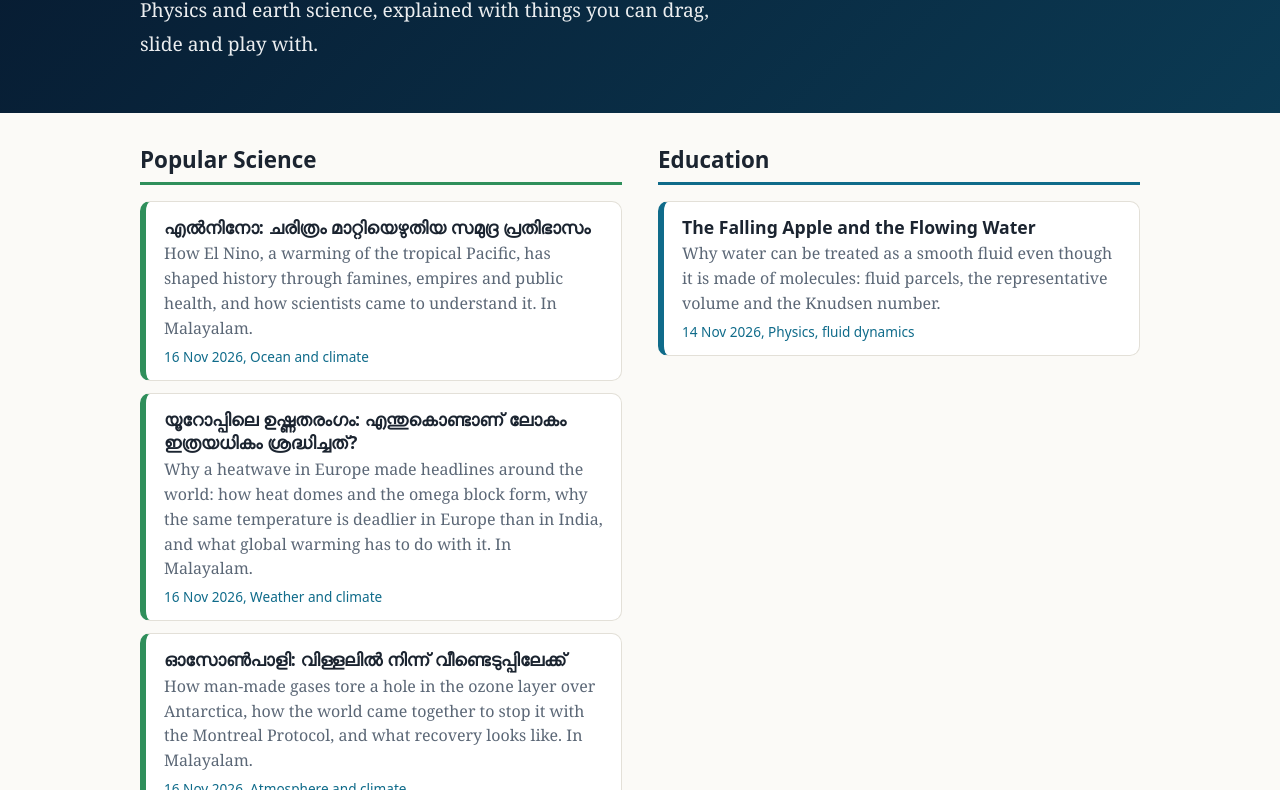
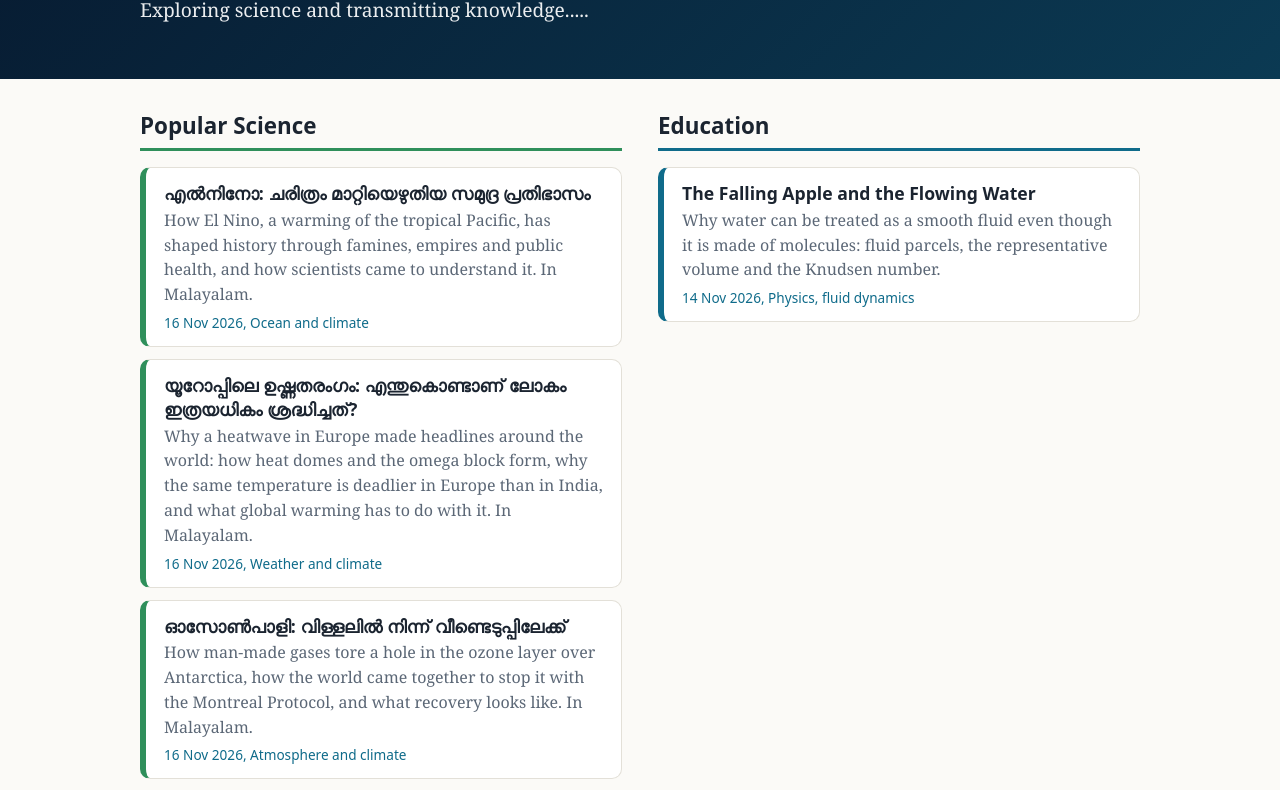
Before and after one commit to tranoop/Luminiferous, a plain HTML site: page index.html in a window 1280 px wide. Shown: the part 206-996 px from the top of the page. Drawn offline with Linux system fonts and the light colour scheme.

Commit message:
Update description in index.html

```diff
--- a/index.html
+++ b/index.html
@@ -8,7 +8,7 @@
 <div id="topbar"></div><script src="assets/nav.js"></script>
 <header class="site-head"><div class="wrap">
 <h1>Luminiferous</h1>
-<p>Physics and earth science, explained with things you can drag, slide and play with.</p>
+<p>Exploring science and transmitting knowledge.....</p>
 </div></header>
 <main class="wrap wide">
 <div class="cols">
```
